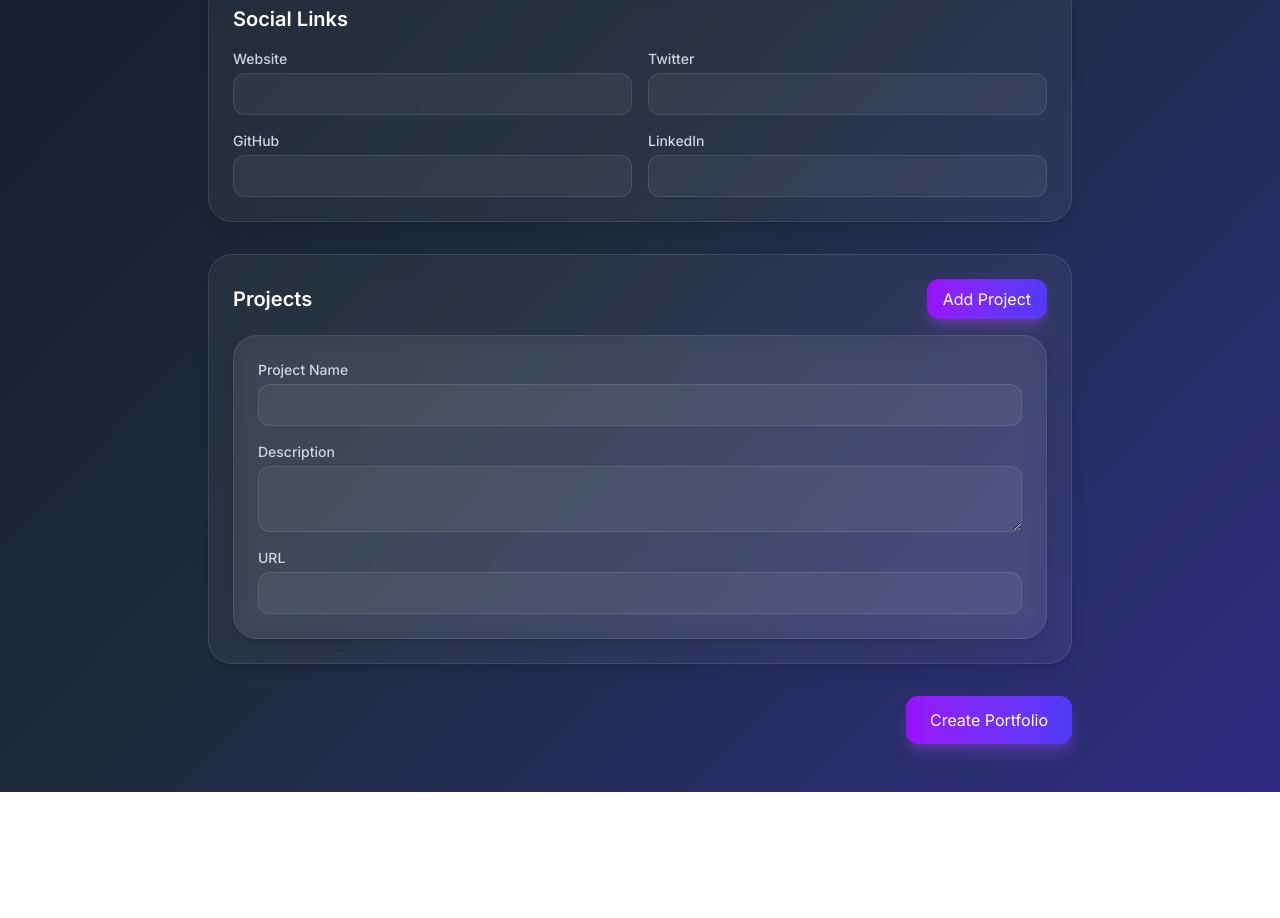
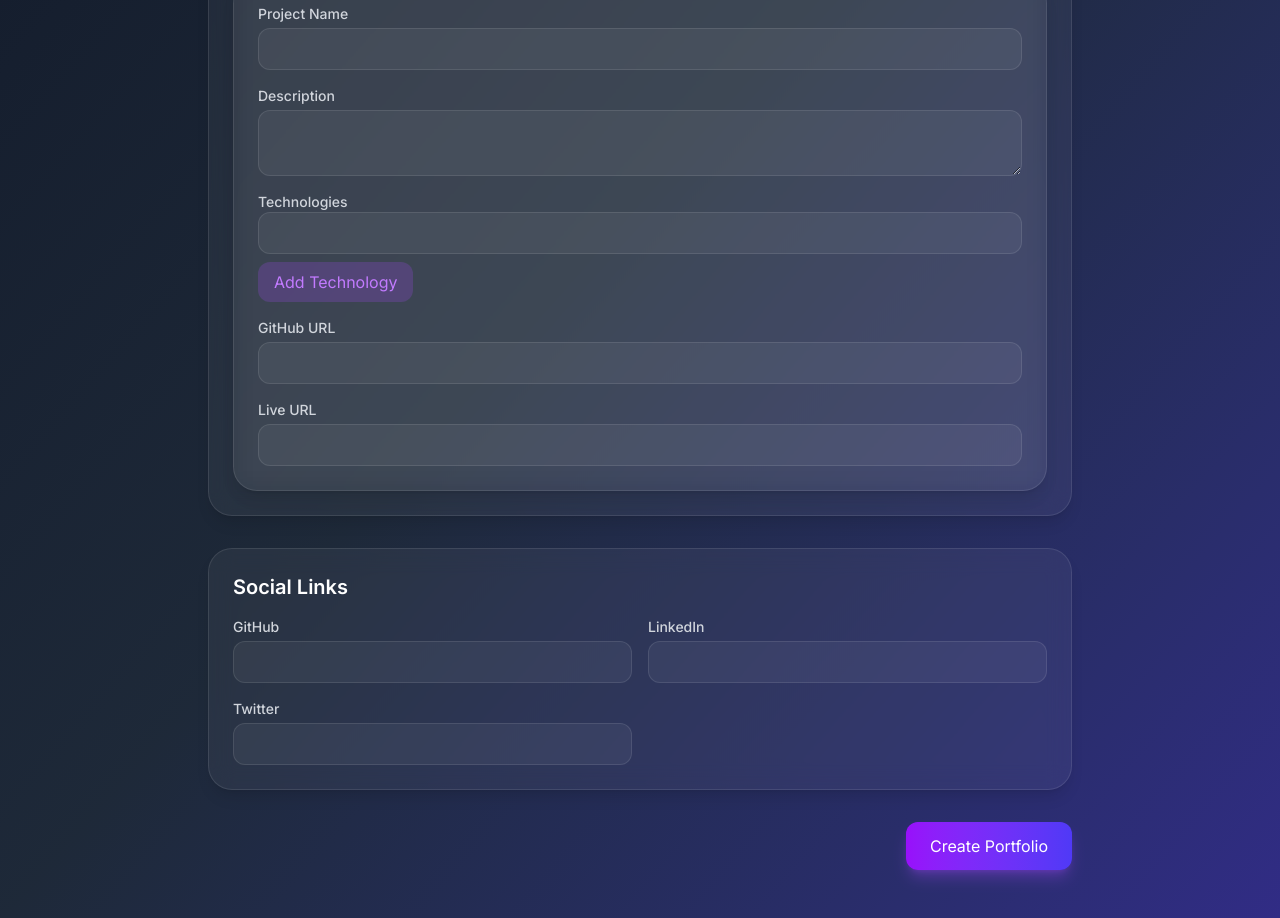
Before and after one commit to Pulko/portfolio-creator, a Next.js app: page /create in a window 1280 px wide. Shown: the part 540-1458 px from the top of the page. Before the commit the page ends 1332 px from the top, so only its background shows below. Built offline with nearby package versions, Linux system fonts and the light colour scheme; no server answers.

Commit message:
fix missing props issue

```diff
--- a/src/app/create/page.tsx
+++ b/src/app/create/page.tsx
@@ -29,13 +29,19 @@ export default function CreatePortfolio() {
   const { data: session, status } = useSession();
   const [formData, setFormData] = useState({
     name: '',
-    bio: '',
-    location: '',
-    website: '',
-    twitter: '',
-    github: '',
-    linkedin: '',
-    projects: [{ name: '', description: '', url: '' }],
+    description: '',
+    projects: [{
+      name: '',
+      description: '',
+      technologies: [''],
+      githubUrl: '',
+      liveUrl: ''
+    }],
+    socialLinks: {
+      github: '',
+      linkedin: '',
+      twitter: ''
+    }
   });
   const [isSubmitting, setIsSubmitting] = useState(false);
   const [deployUrl, setDeployUrl] = useState<string | null>(null);
@@ -56,22 +62,22 @@ export default function CreatePortfolio() {
   const validateUrls = () => {
     const errors: Record<string, string> = {};
 
-    if (formData.website && !isValidUrl(formData.website)) {
-      errors.website = 'Please enter a valid website URL';
-    }
-    if (formData.twitter && !isValidUrl(formData.twitter)) {
-      errors.twitter = 'Please enter a valid Twitter URL';
-    }
-    if (formData.github && !isValidUrl(formData.github)) {
+    if (formData.socialLinks.github && !isValidUrl(formData.socialLinks.github)) {
       errors.github = 'Please enter a valid GitHub URL';
     }
-    if (formData.linkedin && !isValidUrl(formData.linkedin)) {
+    if (formData.socialLinks.linkedin && !isValidUrl(formData.socialLinks.linkedin)) {
       errors.linkedin = 'Please enter a valid LinkedIn URL';
+    }
+    if (formData.socialLinks.twitter && !isValidUrl(formData.socialLinks.twitter)) {
+      errors.twitter = 'Please enter a valid Twitter URL';
     }
 
     formData.projects.forEach((project, index) => {
-      if (project.url && !isValidUrl(project.url)) {
-        errors[`project-${index}-url`] = 'Please enter a valid project URL';
+      if (project.githubUrl && !isValidUrl(project.githubUrl)) {
+        errors[`project-${index}-githubUrl`] = 'Please enter a valid GitHub URL';
+      }
+      if (project.liveUrl && !isValidUrl(project.liveUrl)) {
+        errors[`project-${index}-liveUrl`] = 'Please enter a valid Live URL';
       }
     });
 
@@ -126,17 +132,19 @@ export default function CreatePortfolio() {
       const sanitizedData = {
         ...formData,
         name: sanitizeInput(formData.name),
-        bio: sanitizeInput(formData.bio),
-        location: sanitizeInput(formData.location),
-        website: sanitizeInput(formData.website),
-        twitter: sanitizeInput(formData.twitter),
-        github: sanitizeInput(formData.github),
-        linkedin: sanitizeInput(formData.linkedin),
+        description: sanitizeInput(formData.description),
         projects: formData.projects.map(project => ({
           name: sanitizeInput(project.name),
           description: sanitizeInput(project.description),
-          url: sanitizeInput(project.url),
+          technologies: project.technologies.map(tech => sanitizeInput(tech)),
+          githubUrl: sanitizeInput(project.githubUrl),
+          liveUrl: sanitizeInput(project.liveUrl),
         })),
+        socialLinks: {
+          github: sanitizeInput(formData.socialLinks.github),
+          linkedin: sanitizeInput(formData.socialLinks.linkedin),
+          twitter: sanitizeInput(formData.socialLinks.twitter),
+        },
       };
 
       const response = await fetch('/api/create', {
@@ -164,7 +172,13 @@ export default function CreatePortfolio() {
   const addProject = () => {
     setFormData(prev => ({
       ...prev,
-      projects: [...prev.projects, { name: '', description: '', url: '' }],
+      projects: [...prev.projects, {
+        name: '',
+        description: '',
+        technologies: [''],
+        githubUrl: '',
+        liveUrl: ''
+      }],
     }));
   };
 
@@ -175,7 +189,7 @@ export default function CreatePortfolio() {
     }));
   };
 
-  const updateProject = (index: number, field: string, value: string) => {
+  const updateProject = (index: number, field: string, value: string | string[]) => {
     setFormData(prev => ({
       ...prev,
       projects: prev.projects.map((project, i) =>
@@ -184,8 +198,53 @@ export default function CreatePortfolio() {
     }));
   };
 
-  const handleInputChange = (field: string, value: string) => {
-    setFormData(prev => ({ ...prev, [field]: value }));
+  const addTechnology = (projectIndex: number) => {
+    setFormData(prev => ({
+      ...prev,
+      projects: prev.projects.map((project, i) =>
+        i === projectIndex
+          ? { ...project, technologies: [...project.technologies, ''] }
+          : project
+      ),
+    }));
+  };
+
+  const removeTechnology = (projectIndex: number, techIndex: number) => {
+    setFormData(prev => ({
+      ...prev,
+      projects: prev.projects.map((project, i) =>
+        i === projectIndex
+          ? {
+              ...project,
+              technologies: project.technologies.filter((_, j) => j !== techIndex),
+            }
+          : project
+      ),
+    }));
+  };
+
+  const updateTechnology = (projectIndex: number, techIndex: number, value: string) => {
+    setFormData(prev => ({
+      ...prev,
+      projects: prev.projects.map((project, i) =>
+        i === projectIndex
+          ? {
+              ...project,
+              technologies: project.technologies.map((tech, j) =>
+                j === techIndex ? value : tech
+              ),
+            }
+          : project
+      ),
+    }));
+  };
+
+  const handleInputChange = (field: string, value: string | { [key: string]: string }) => {
+    if (typeof value === 'string') {
+      setFormData(prev => ({ ...prev, [field]: value }));
+    } else {
+      setFormData(prev => ({ ...prev, [field]: value }));
+    }
   };
 
   return (
@@ -241,85 +300,14 @@ export default function CreatePortfolio() {
                   />
                 </div>
                 <div>
-                  <label className="block text-sm font-medium text-gray-300">Bio</label>
+                  <label className="block text-sm font-medium text-gray-300">Description</label>
                   <textarea
-                    value={formData.bio}
-                    onChange={(e) => handleInputChange('bio', e.target.value)}
+                    value={formData.description}
+                    onChange={(e) => handleInputChange('description', e.target.value)}
                     rows={3}
                     className="mt-1 block w-full rounded-xl bg-white/5 border border-white/10 text-white px-4 py-2 focus:outline-none focus:ring-2 focus:ring-purple-500/50"
                     required
                   />
-                </div>
-                <div>
-                  <label className="block text-sm font-medium text-gray-300">Location</label>
-                  <input
-                    type="text"
-                    value={formData.location}
-                    onChange={(e) => handleInputChange('location', e.target.value)}
-                    className="mt-1 block w-full rounded-xl bg-white/5 border border-white/10 text-white px-4 py-2 focus:outline-none focus:ring-2 focus:ring-purple-500/50"
-                  />
-                </div>
-              </div>
-            </div>
-
-            <div className="backdrop-blur-md bg-white/5 p-6 rounded-3xl shadow-lg border border-white/10">
-              <h2 className="text-xl font-semibold mb-4 text-white">Social Links</h2>
-              <div className="grid grid-cols-1 md:grid-cols-2 gap-4">
-                <div>
-                  <label className="block text-sm font-medium text-gray-300">Website</label>
-                  <input
-                    type="url"
-                    value={formData.website}
-                    onChange={(e) => handleInputChange('website', e.target.value)}
-                    className={`mt-1 block w-full rounded-xl bg-white/5 border ${
-                      validationErrors.website ? 'border-red-500/50' : 'border-white/10'
-                    } text-white px-4 py-2 focus:outline-none focus:ring-2 focus:ring-purple-500/50`}
-                  />
-                  {validationErrors.website && (
-                    <p className="mt-1 text-sm text-red-400">{validationErrors.website}</p>
-                  )}
-                </div>
-                <div>
-                  <label className="block text-sm font-medium text-gray-300">Twitter</label>
-                  <input
-                    type="text"
-                    value={formData.twitter}
-                    onChange={(e) => handleInputChange('twitter', e.target.value)}
-                    className={`mt-1 block w-full rounded-xl bg-white/5 border ${
-                      validationErrors.twitter ? 'border-red-500/50' : 'border-white/10'
-                    } text-white px-4 py-2 focus:outline-none focus:ring-2 focus:ring-purple-500/50`}
-                  />
-                  {validationErrors.twitter && (
-                    <p className="mt-1 text-sm text-red-400">{validationErrors.twitter}</p>
-                  )}
-                </div>
-                <div>
-                  <label className="block text-sm font-medium text-gray-300">GitHub</label>
-                  <input
-                    type="text"
-                    value={formData.github}
-                    onChange={(e) => handleInputChange('github', e.target.value)}
-                    className={`mt-1 block w-full rounded-xl bg-white/5 border ${
-                      validationErrors.github ? 'border-red-500/50' : 'border-white/10'
-                    } text-white px-4 py-2 focus:outline-none focus:ring-2 focus:ring-purple-500/50`}
-                  />
-                  {validationErrors.github && (
-                    <p className="mt-1 text-sm text-red-400">{validationErrors.github}</p>
-                  )}
-                </div>
-                <div>
-                  <label className="block text-sm font-medium text-gray-300">LinkedIn</label>
-                  <input
-                    type="text"
-                    value={formData.linkedin}
-                    onChange={(e) => handleInputChange('linkedin', e.target.value)}
-                    className={`mt-1 block w-full rounded-xl bg-white/5 border ${
-                      validationErrors.linkedin ? 'border-red-500/50' : 'border-white/10'
-                    } text-white px-4 py-2 focus:outline-none focus:ring-2 focus:ring-purple-500/50`}
-                  />
-                  {validationErrors.linkedin && (
-                    <p className="mt-1 text-sm text-red-400">{validationErrors.linkedin}</p>
-                  )}
                 </div>
               </div>
             </div>
@@ -347,9 +335,7 @@ export default function CreatePortfolio() {
                         ×
                       </button>
                     )}
-                    <div className={`backdrop-blur-md bg-white/5 p-6 rounded-3xl shadow-lg border border-white/10 ${
-                      formData.projects.length > 1 && index < formData.projects.length - 1 ? 'mb-8 border-b border-white/10' : ''
-                    }`}>
+                    <div className="backdrop-blur-md bg-white/5 p-6 rounded-3xl shadow-lg border border-white/10">
                       <div className="space-y-4">
                         <div>
                           <label className="block text-sm font-medium text-gray-300">Project Name</label>
@@ -372,24 +358,92 @@ export default function CreatePortfolio() {
                           />
                         </div>
                         <div>
-                          <label className="block text-sm font-medium text-gray-300">URL</label>
+                          <label className="block text-sm font-medium text-gray-300">Technologies</label>
+                          <div className="space-y-2">
+                            {project.technologies.map((tech, techIndex) => (
+                              <div key={techIndex} className="flex gap-2">
+                                <input
+                                  type="text"
+                                  value={tech}
+                                  onChange={(e) => updateTechnology(index, techIndex, e.target.value)}
+                                  className="flex-1 rounded-xl bg-white/5 border border-white/10 text-white px-4 py-2 focus:outline-none focus:ring-2 focus:ring-purple-500/50"
+                                  required
+                                />
+                                {project.technologies.length > 1 && (
+                                  <button
+                                    type="button"
+                                    onClick={() => removeTechnology(index, techIndex)}
+                                    className="px-3 py-2 bg-red-500/20 hover:bg-red-500/30 text-red-400 rounded-xl transition-colors"
+                                  >
+                                    Remove
+                                  </button>
+                                )}
+                              </div>
+                            ))}
+                            <button
+                              type="button"
+                              onClick={() => addTechnology(index)}
+                              className="px-4 py-2 bg-purple-500/20 hover:bg-purple-500/30 text-purple-400 rounded-xl transition-colors"
+                            >
+                              Add Technology
+                            </button>
+                          </div>
+                        </div>
+                        <div>
+                          <label className="block text-sm font-medium text-gray-300">GitHub URL</label>
                           <input
                             type="url"
-                            value={project.url}
-                            onChange={(e) => updateProject(index, 'url', e.target.value)}
-                            className={`mt-1 block w-full rounded-xl bg-white/5 border ${
-                              validationErrors[`project-${index}-url`] ? 'border-red-500/50' : 'border-white/10'
-                            } text-white px-4 py-2 focus:outline-none focus:ring-2 focus:ring-purple-500/50`}
-                            required
+                            value={project.githubUrl}
+                            onChange={(e) => updateProject(index, 'githubUrl', e.target.value)}
+                            className="mt-1 block w-full rounded-xl bg-white/5 border border-white/10 text-white px-4 py-2 focus:outline-none focus:ring-2 focus:ring-purple-500/50"
                           />
-                          {validationErrors[`project-${index}-url`] && (
-                            <p className="mt-1 text-sm text-red-400">{validationErrors[`project-${index}-url`]}</p>
-                          )}
+                        </div>
+                        <div>
+                          <label className="block text-sm font-medium text-gray-300">Live URL</label>
+                          <input
+                            type="url"
+                            value={project.liveUrl}
+                            onChange={(e) => updateProject(index, 'liveUrl', e.target.value)}
+                            className="mt-1 block w-full rounded-xl bg-white/5 border border-white/10 text-white px-4 py-2 focus:outline-none focus:ring-2 focus:ring-purple-500/50"
+                          />
                         </div>
                       </div>
                     </div>
                   </div>
                 ))}
+              </div>
+            </div>
+
+            <div className="backdrop-blur-md bg-white/5 p-6 rounded-3xl shadow-lg border border-white/10">
+              <h2 className="text-xl font-semibold mb-4 text-white">Social Links</h2>
+              <div className="grid grid-cols-1 md:grid-cols-2 gap-4">
+                <div>
+                  <label className="block text-sm font-medium text-gray-300">GitHub</label>
+                  <input
+                    type="url"
+                    value={formData.socialLinks.github}
+                    onChange={(e) => handleInputChange('socialLinks', { ...formData.socialLinks, github: e.target.value })}
+                    className="mt-1 block w-full rounded-xl bg-white/5 border border-white/10 text-white px-4 py-2 focus:outline-none focus:ring-2 focus:ring-purple-500/50"
+                  />
+                </div>
+                <div>
+                  <label className="block text-sm font-medium text-gray-300">LinkedIn</label>
+                  <input
+                    type="url"
+                    value={formData.socialLinks.linkedin}
+                    onChange={(e) => handleInputChange('socialLinks', { ...formData.socialLinks, linkedin: e.target.value })}
+                    className="mt-1 block w-full rounded-xl bg-white/5 border border-white/10 text-white px-4 py-2 focus:outline-none focus:ring-2 focus:ring-purple-500/50"
+                  />
+                </div>
+                <div>
+                  <label className="block text-sm font-medium text-gray-300">Twitter</label>
+                  <input
+                    type="url"
+                    value={formData.socialLinks.twitter}
+                    onChange={(e) => handleInputChange('socialLinks', { ...formData.socialLinks, twitter: e.target.value })}
+                    className="mt-1 block w-full rounded-xl bg-white/5 border border-white/10 text-white px-4 py-2 focus:outline-none focus:ring-2 focus:ring-purple-500/50"
+                  />
+                </div>
               </div>
             </div>
 
```
